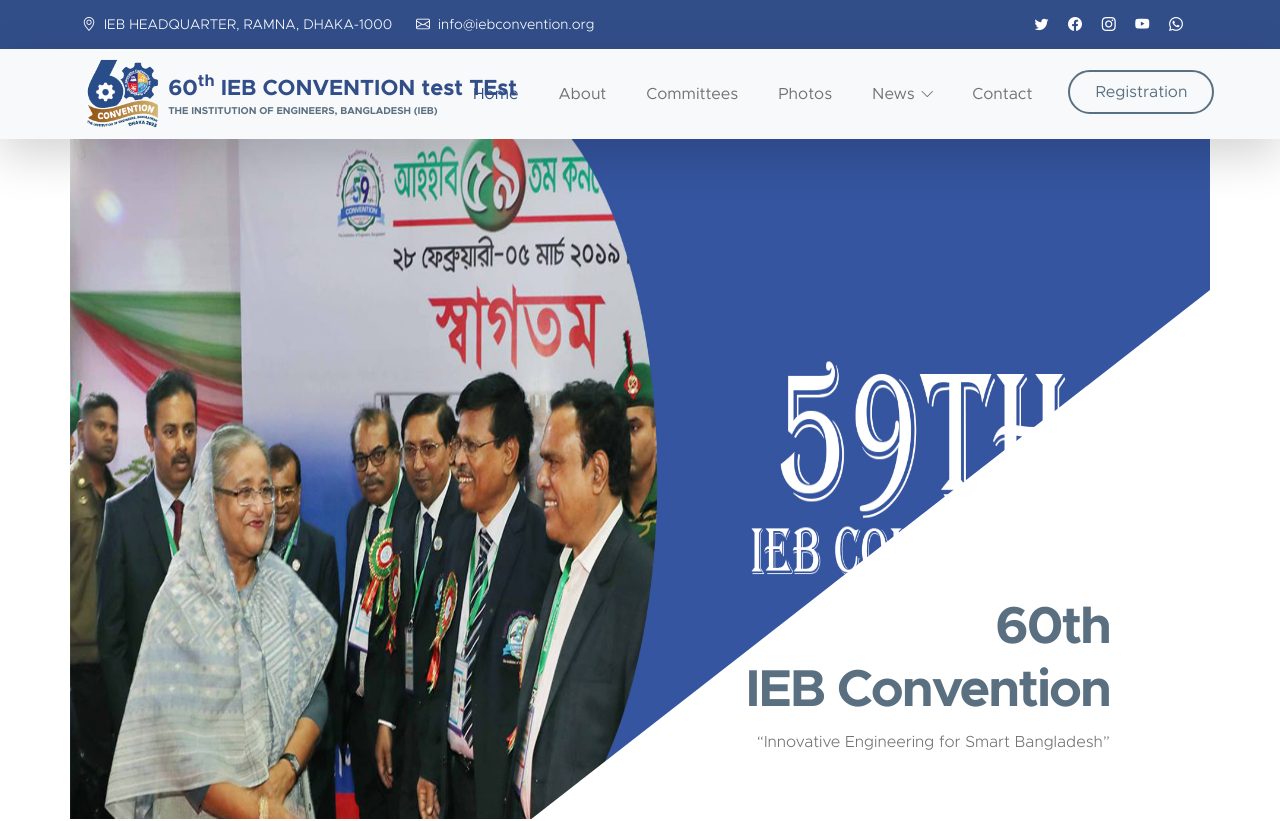
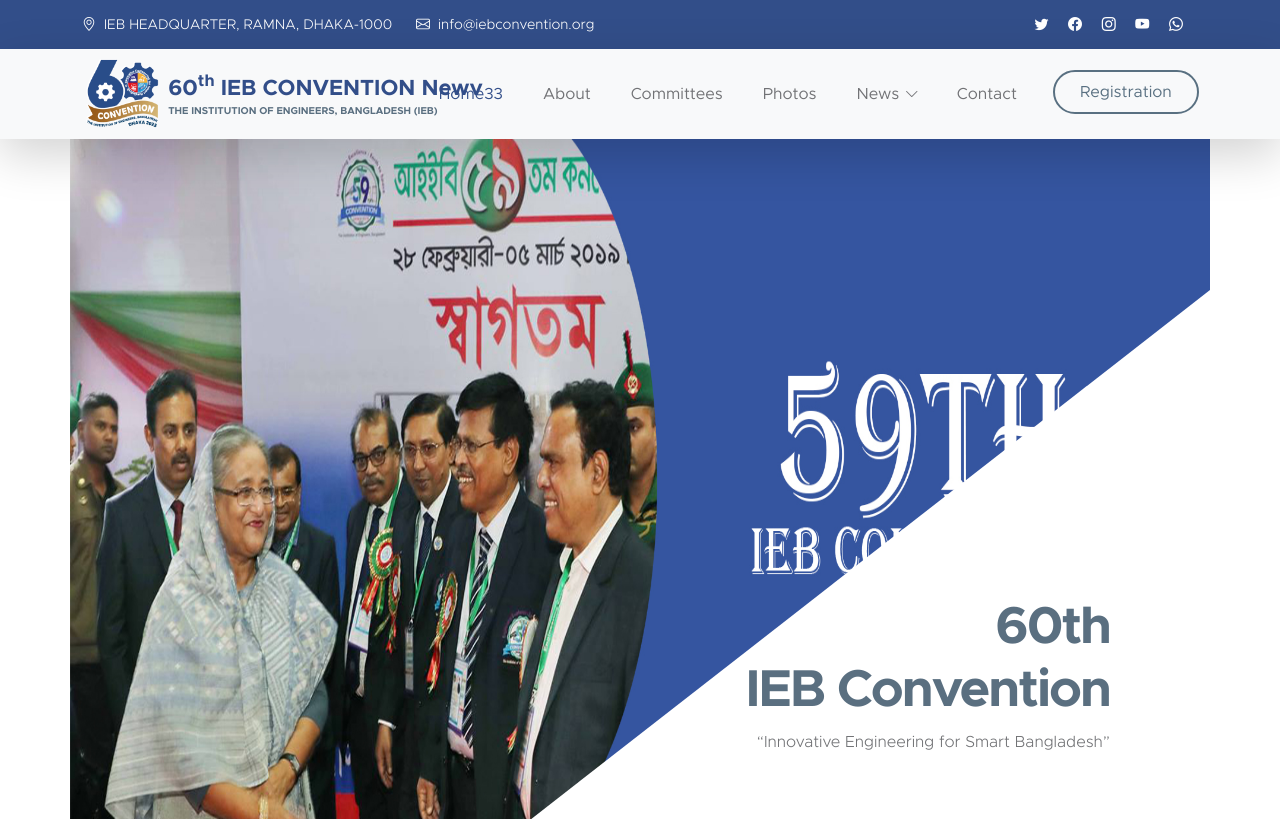
Before and after one commit to AkterAhsan/iebconvention, a plain HTML site: page index.html in a window 1280 px wide. Shown: the top 821 px of the page. Drawn offline with Linux system fonts and the light colour scheme.

Commit message:
Update index.html

```diff
--- a/index.html
+++ b/index.html
@@ -73,7 +73,7 @@
                 <a class="navbar-brand" href="#">
                     <img src="images/logo.png" class="logo img-fluid" alt="Kind Heart Charity">
                     <span>
-                        60<sup>th</sup> IEB CONVENTION test TEst
+                        60<sup>th</sup> IEB CONVENTION Newv
                         <small>The Institution of Engineers, Bangladesh (IEB)</small>
                     </span>
                 </a>
@@ -85,7 +85,7 @@
                 <div class="collapse navbar-collapse" id="navbarNav">
                     <ul class="navbar-nav ms-auto">
                         <li class="nav-item">
-                            <a class="nav-link click-scroll" href="#top">Home</a>
+                            <a class="nav-link click-scroll" href="#top">Home33</a>
                         </li>
 
                         <li class="nav-item">
```
